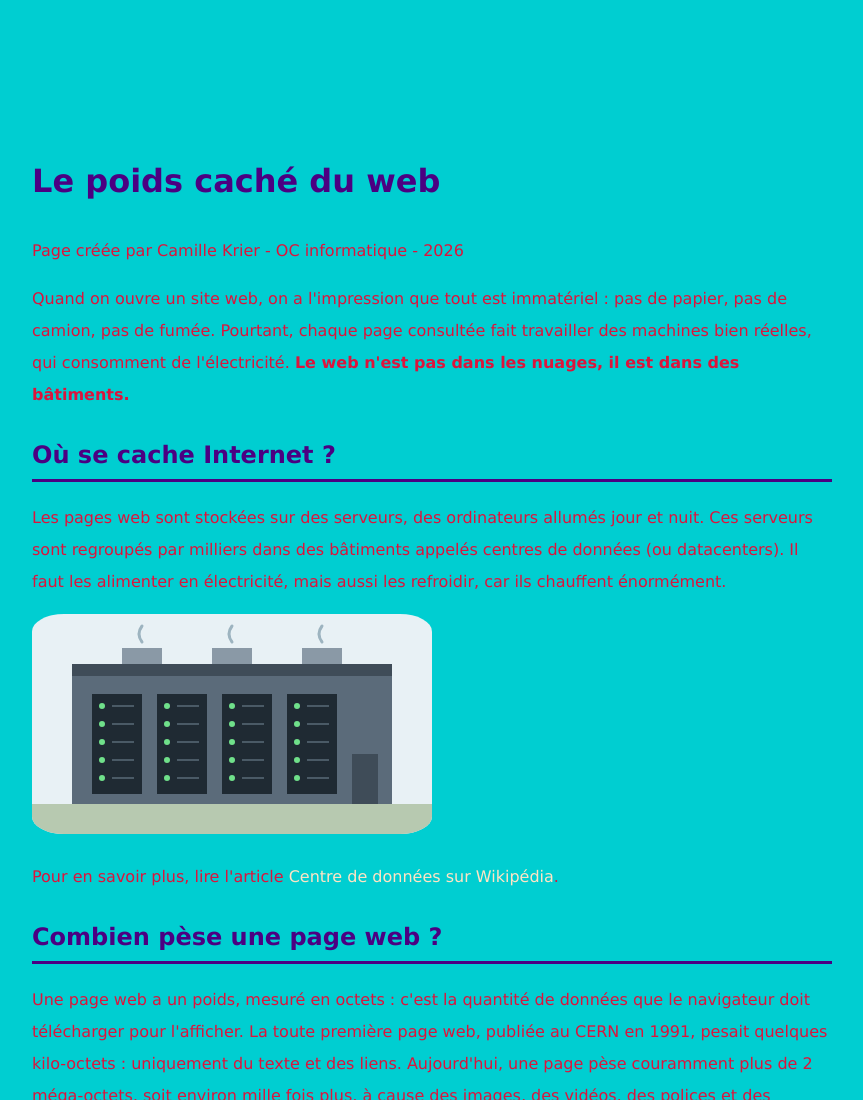
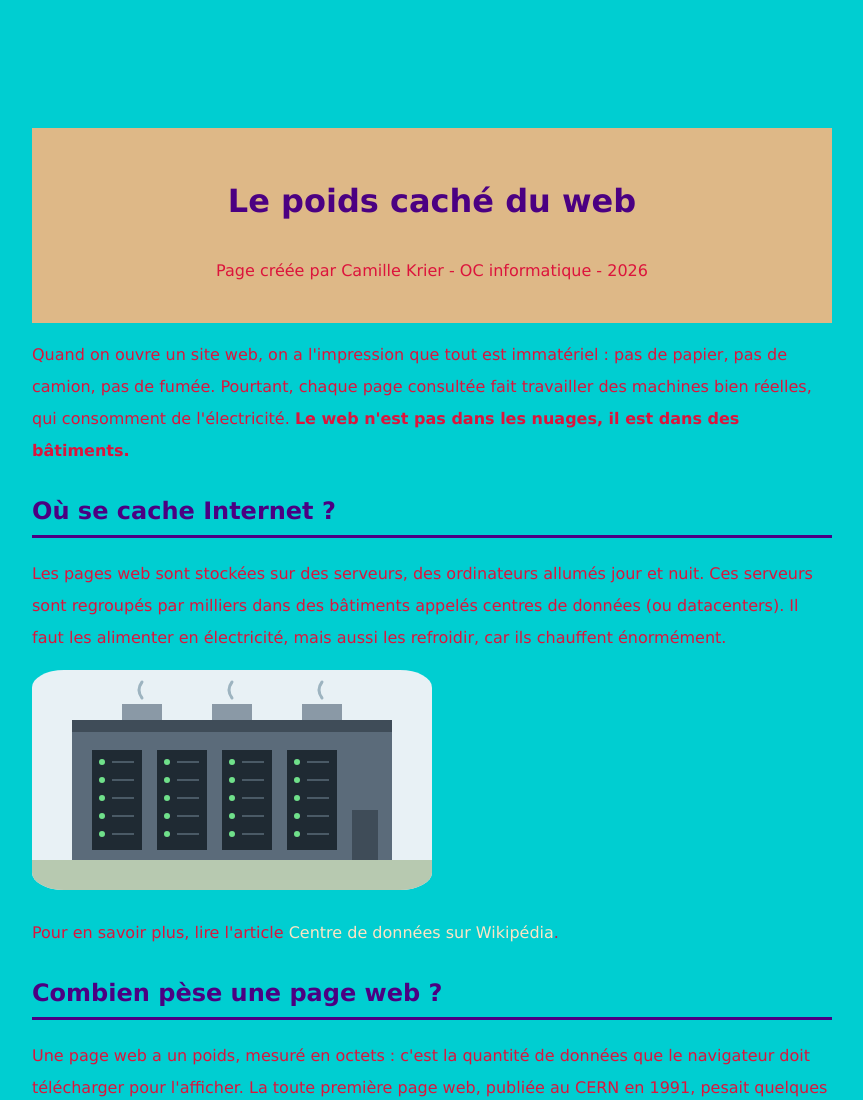
Before and after one commit to camiikr/tp-durability, a plain HTML site: page index.html in a window 1280 px wide. Shown: the top 1100 px of the page, without its empty margins (208-1071 px from the left). Drawn offline with Linux system fonts and the light colour scheme.

Commit message:
Haut de page au milieux, couleur de fond, espacement.
J'ai replacé le texte du haut de page (header) au milieu pour corresponde à l'image, puis ai mis une couleur de fond différente que celle de la page entière et lui ai rajouté 20px de padding pour qu'il ait un peu d'espace et pas qu'il soit collé au bord.

```diff
--- a/style.css
+++ b/style.css
@@ -46,3 +46,9 @@ th {
 td {
     background-color: cadetblue;
 }
+
+header {
+    text-align: center;
+    background-color:burlywood;
+    padding: 20px;
+}
```
